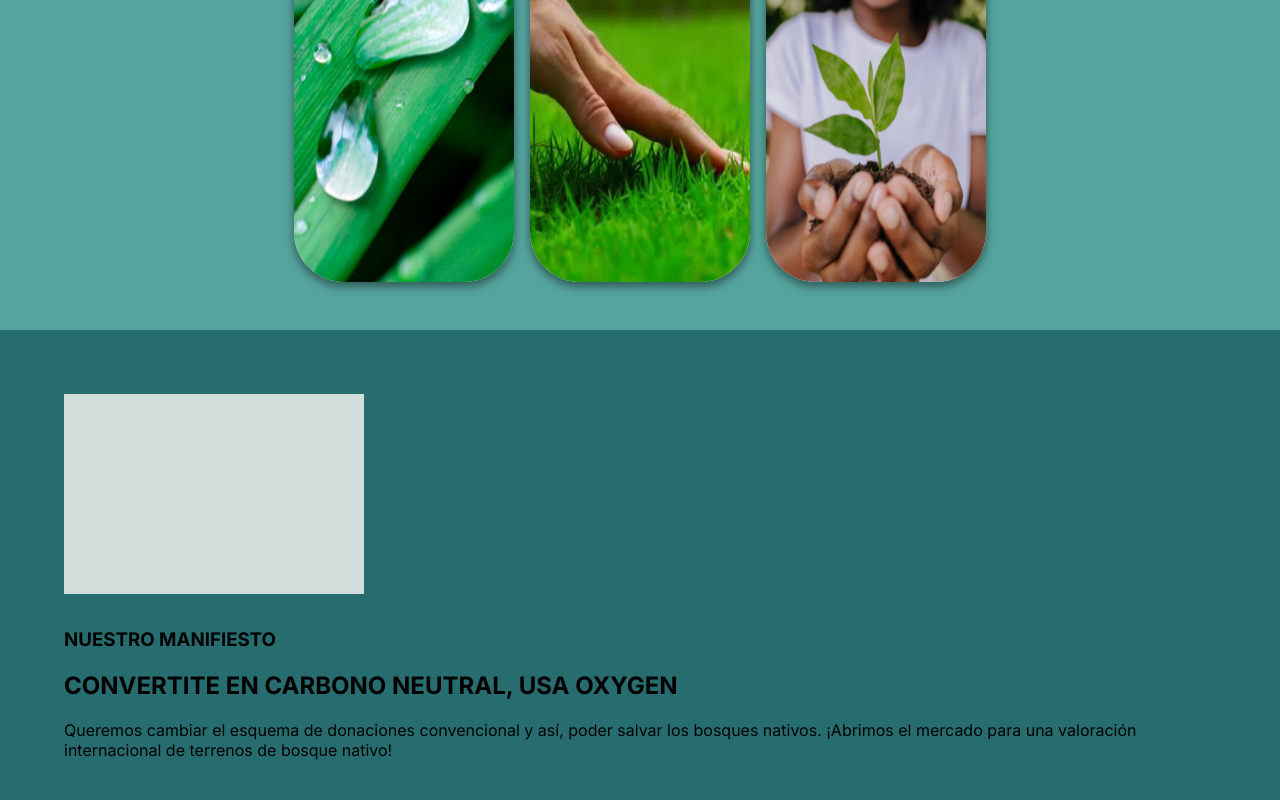
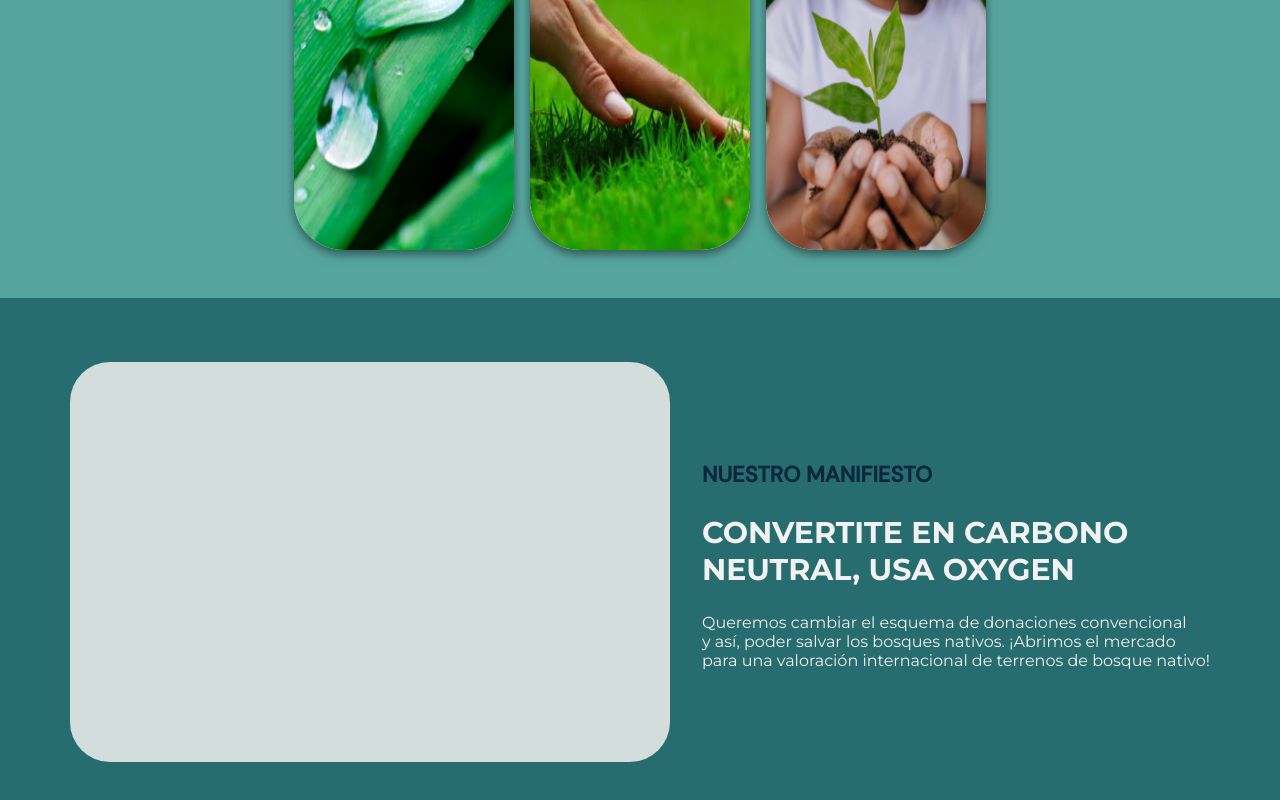
Before and after one commit to oxygentoken-org/oxygen-token, a Next.js app: page / in a window 1280 px wide. Shown: the part 1986-2786 px from the top of the page. Built offline with nearby package versions, Linux system fonts and the light colour scheme.

Commit message:
Alianzas

```diff
--- a/src/app/pages/MainPage.js
+++ b/src/app/pages/MainPage.js
@@ -73,8 +73,17 @@
             </div>
             <div className="videoText">
                 <h3>NUESTRO MANIFIESTO</h3>
-                <h1>CONVERTITE EN CARBONO NEUTRAL, USA OXYGEN</h1>
-                <p>Queremos cambiar el esquema de donaciones convencional y así, poder salvar los bosques nativos. ¡Abrimos el mercado para una valoración internacional de terrenos de bosque nativo!</p>
+                <h1>CONVERTITE EN CARBONO <br/> NEUTRAL, USA OXYGEN</h1>
+                <p>Queremos cambiar el esquema de donaciones convencional <br/>y así, poder salvar los bosques nativos. ¡Abrimos el mercado <br/> para una valoración internacional de terrenos de bosque nativo!</p>
+            </div>
+        </section>
+
+        <section className="alianzasSeccion">
+            <h3>ALIANZAS</h3>
+            <div className="alianzasContainer">
+                <div className="alianza"></div>
+                <div className="alianza"></div>
+                <div className="alianza"></div>
             </div>
         </section>
 
--- a/src/app/styles/mainpage.css
+++ b/src/app/styles/mainpage.css
@@ -2,7 +2,7 @@
 
 .layoutHome{
     display: flex;
-    padding: 3em;
+    padding: 2em;
     justify-content: center;
     flex-direction: column;
     min-height: 500px;
@@ -112,7 +112,8 @@
 
 .tokensHome h1{
     font-size: 48px;
-    color: var(--white)
+    color: var(--white);
+    text-align: center;
 }
 
 .tokenContainer{
@@ -225,17 +226,69 @@
 
 
 /*Video*/
-.videoPresentacion{
+.videoPresentacion , .alianzasSeccion{
     display: flex;
     flex-direction: row;
     background-color: #276D70;
     padding: 4em;
-    gap: 1em;
+    gap: 2em;
     flex-wrap: wrap;
+    justify-content: center;
+    align-items: center;
 }
 
 .videoHome{
-    width: 300px;
-    height: 200px;
+    width: 600px;
+    height: 400px;
     background-color: var(--grey);
+    border-radius: 40px;
 }
+
+.videoText{
+    color: var(--white);
+}
+
+.videoText h3{
+    font-size: 22px;
+    font-family: var(--dm-sans);
+    color: #0B273A
+}
+
+.videoText h1{
+    font-size: 30px;
+    font-family: var(--montserrat);
+    font-weight: 700;
+
+}
+
+.videoText p{
+    font-size: 16px;
+    font-family: var(--montserrat);
+
+}
+
+/*Alianzas*/
+ .alianzasSeccion h3{
+    font-size: 22px;
+    font-family: var(--dm-sans);
+    color: var(--white);
+
+}
+
+.alianzasContainer{
+    display: flex;
+    flex-direction: row;
+    gap: 2em;
+    flex-wrap: wrap;
+
+}
+
+.alianzasSeccion{
+    flex-direction: column;
+}
+.alianza{
+    border-radius: 60px;
+    background-color:var(--white);
+    width: 50px;
+    height: 50px;
+}
```
Also changed, not shown: 2 other files (tests, documents, lock files or other folders).
